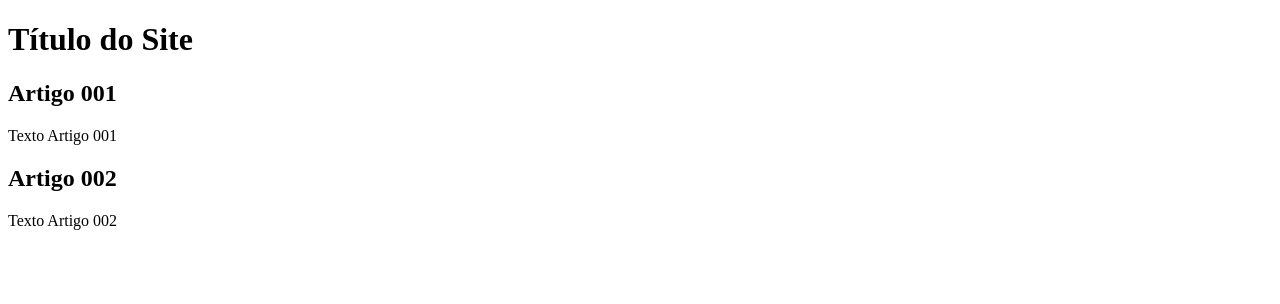
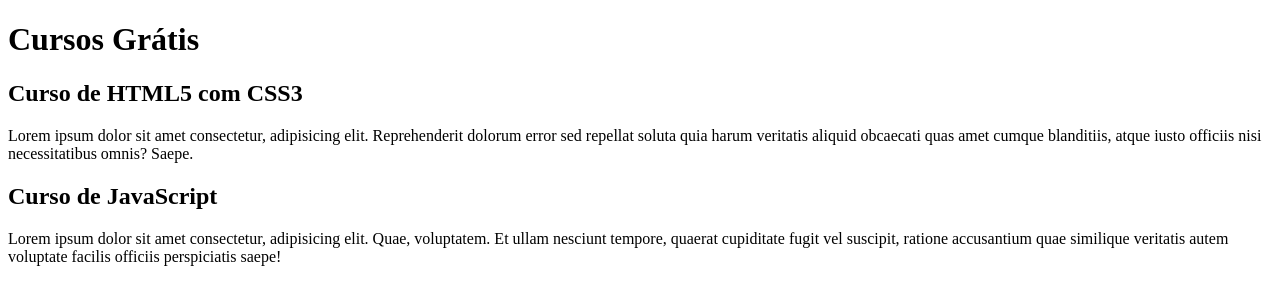
Before and after one commit to Ramon-Yuri/projeto-site, a plain HTML site: page index.html in a window 1280 px wide. Drawn offline with Linux system fonts and the light colour scheme.

Commit message:
comecei a escrever o conteudo

```diff
--- a/index.html
+++ b/index.html
@@ -8,15 +8,15 @@
 <body>
     <main>
         <header>
-            <h1>Título do Site</h1>
+            <h1>Cursos Grátis</h1>
         </header>
         <article>
-            <h2>Artigo 001</h2>
-            <p>Texto Artigo 001</p>
+            <h2>Curso de HTML5 com CSS3</h2>
+            <p>Lorem ipsum dolor sit amet consectetur, adipisicing elit. Reprehenderit dolorum error sed repellat soluta quia harum veritatis aliquid obcaecati quas amet cumque blanditiis, atque iusto officiis nisi necessitatibus omnis? Saepe.</p>
         </article>
         <article>
-            <h2>Artigo 002</h2>
-            <p>Texto Artigo 002</p>
+            <h2>Curso de JavaScript</h2>
+            <p>Lorem ipsum dolor sit amet consectetur, adipisicing elit. Quae, voluptatem. Et ullam nesciunt tempore, quaerat cupiditate fugit vel suscipit, ratione accusantium quae similique veritatis autem voluptate facilis officiis perspiciatis saepe!</p>
         </article>
     </main>
 
```
